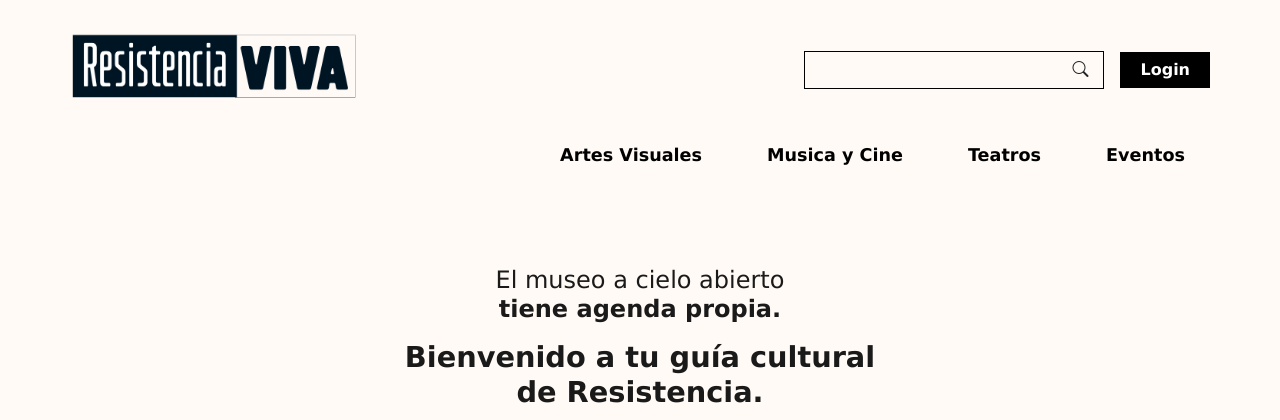
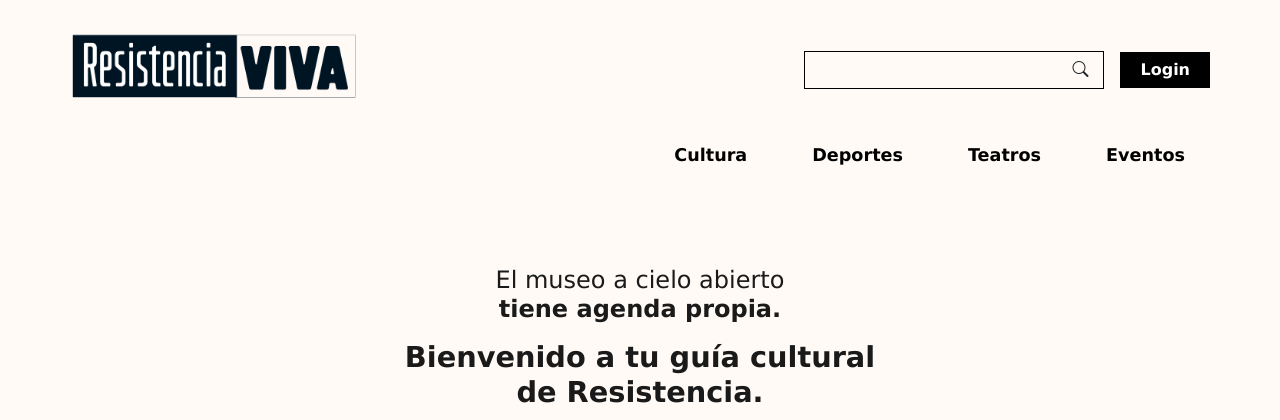
Before and after one commit to BarreraLucass/Proyecto_Final, a Django app: page / in a window 1280 px wide. Shown: the top 420 px of the page. Run offline with Django 5.2, Linux system fonts and the light colour scheme; some web fonts are replaced.

Commit message:
cambio nombre de botones barra de menu

```diff
--- a/blog-repo/blog/apps/core/views.py
+++ b/blog-repo/blog/apps/core/views.py
@@ -54,8 +54,8 @@ NOTICIAS_FAKE = [
 ]
 
 CATEGORIAS_FAKE = [
-    {'id': 1, 'nombre': 'Artes Visuales', 'color': '#07151d'},
-    {'id': 2, 'nombre': 'Musica y Cine',  'color': '#ea7300'},
+    {'id': 1, 'nombre': 'Cultura', 'color': '#07151d'},
+    {'id': 2, 'nombre': 'Deportes',  'color': '#ea7300'},
     {'id': 3, 'nombre': 'Teatros',        'color': '#702007'},
     {'id': 4, 'nombre': 'Eventos',        'color': '#08525e'},
 ]
--- a/blog-repo/blog/templates/includes/header.html
+++ b/blog-repo/blog/templates/includes/header.html
@@ -28,10 +28,10 @@
     <div class="row">
         <div class="col-12 d-flex justify-content-end align-items-center nav-links">
             <a href="?categoria=1" class="nav-link-custom {% if request.GET.categoria == '1' %}active{% endif %}">
-               Artes Visuales
+               Cultura
             </a>
             <a href="?categoria=2" class="nav-link-custom {% if request.GET.categoria == '2' %}active{% endif %}">
-               Musica y Cine
+               Deportes
             </a>
             <a href="?categoria=3" class="nav-link-custom {% if request.GET.categoria == '3' %}active{% endif %}">
                Teatros
```
